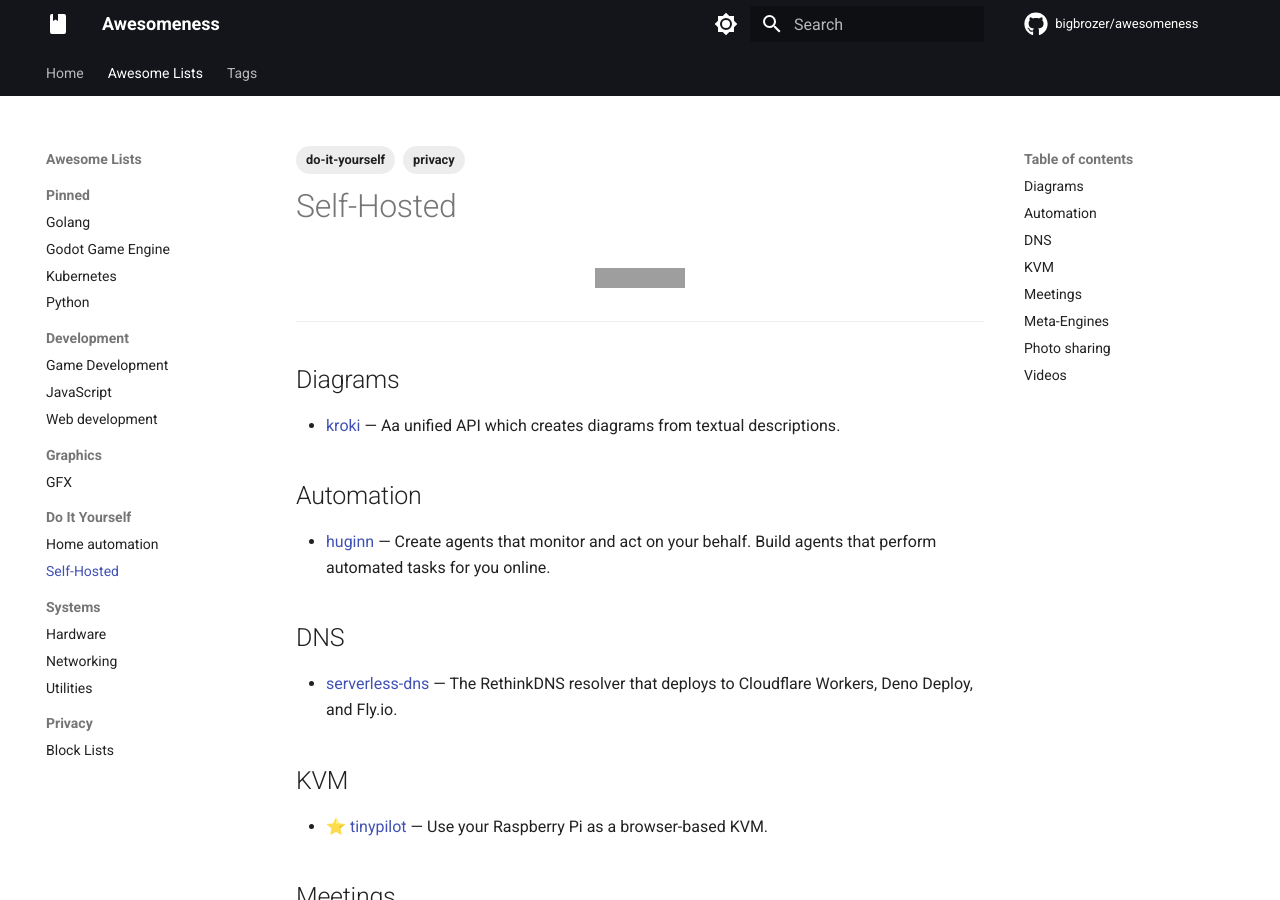
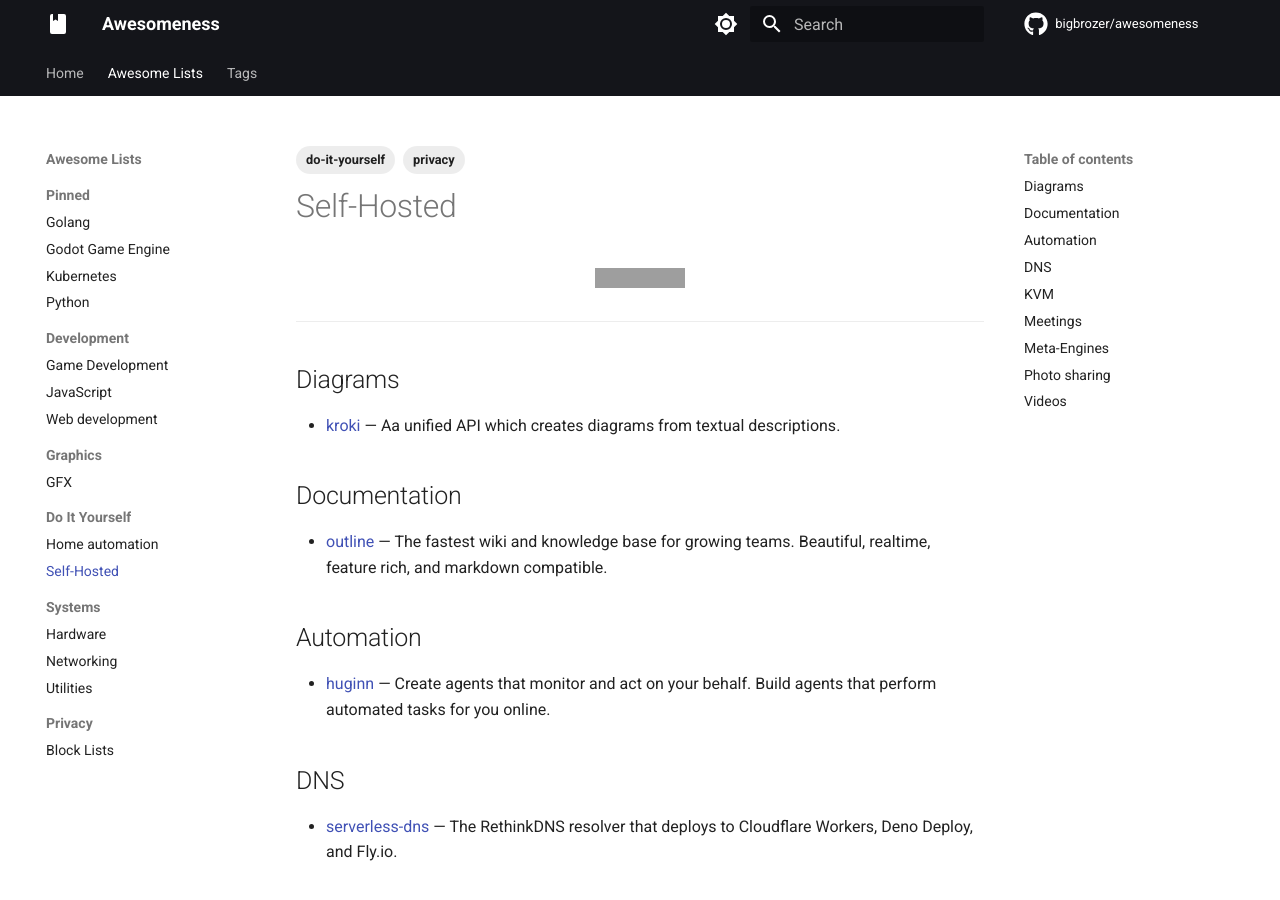
Before and after one commit to bigbrozer/awesomeness, an MkDocs documentation site: the page built from docs/lists/self-hosted.md, in a window 1280 px wide and 900 px high. Built offline with MkDocs 1.6.1 and Material for MkDocs 9.7.7, drawn with Linux system fonts in a browser that asks for light colours; comment, search, counter and statistics services are not loaded; grey boxes are pictures that could not be loaded.

Commit message:
feat(self-hosted): add outline

```diff
--- a/docs/lists/self-hosted.md
+++ b/docs/lists/self-hosted.md
@@ -17,6 +17,10 @@ tags:
 ## Diagrams
 
 - [kroki](https://github.com/yuzutech/kroki) — Aa unified API which creates diagrams from textual descriptions.
+
+## Documentation
+
+- [outline](https://github.com/outline/outline) — The fastest wiki and knowledge base for growing teams. Beautiful, realtime, feature rich, and markdown compatible.
 
 ## Automation
 
```
